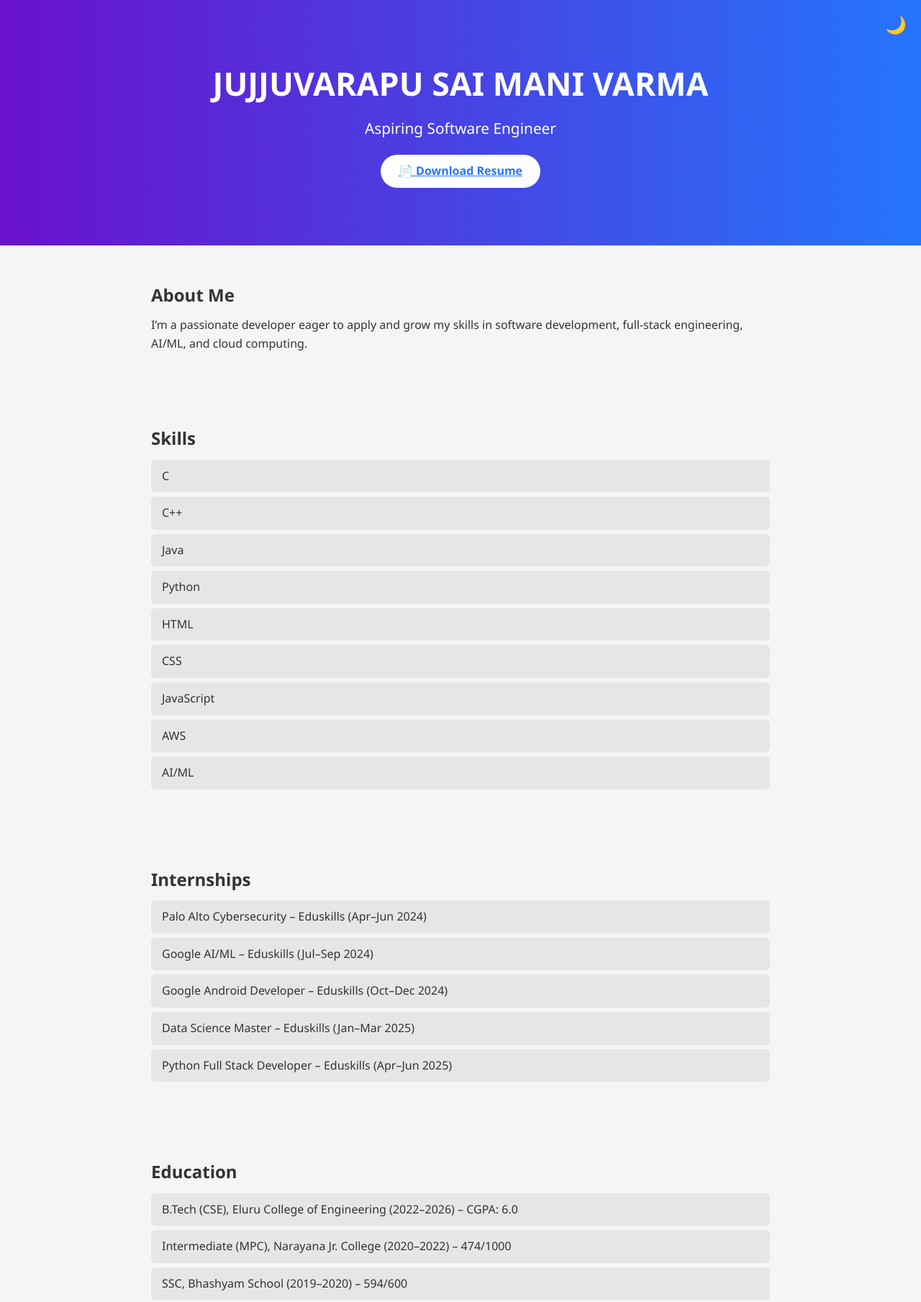
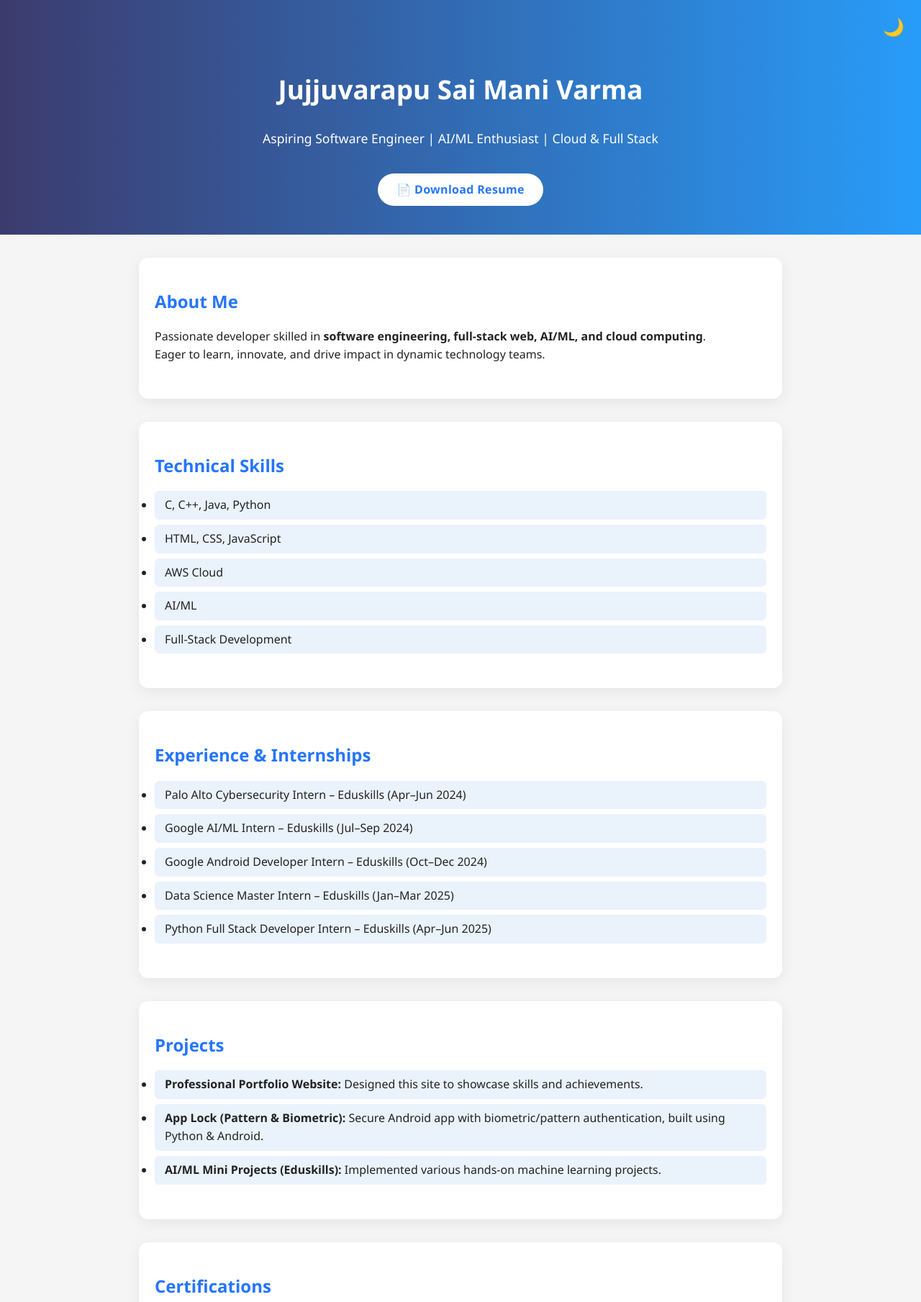
Before and after one commit to manivarma701-jpg/portfolio, a plain HTML site: page index.html in a window 1280 px wide. Shown: the top 1809 px of the page at 72% size. Drawn offline with Linux system fonts and the light colour scheme.

Commit message:
Update index.html

```diff
--- a/index.html
+++ b/index.html
@@ -4,207 +4,164 @@
   <meta charset="UTF-8" />
   <meta name="viewport" content="width=device-width, initial-scale=1.0" />
   <title>Jujjuvarapu Sai Mani Varma | Portfolio</title>
-  <link rel="stylesheet" href="https://cdnjs.cloudflare.com/ajax/libs/font-awesome/6.4.0/css/all.min.css">
+  <link rel="stylesheet" href="https://cdnjs.cloudflare.com/ajax/libs/font-awesome/6.4.0/css/all.min.css" />
   <style>
-    * {
-      margin: 0;
-      padding: 0;
-      box-sizing: border-box;
-      scroll-behavior: smooth;
-    }
     body {
       font-family: 'Segoe UI', sans-serif;
       background: #f5f5f5;
-      color: #333;
-      transition: background 0.4s ease, color 0.4s ease;
+      color: #232323;
       line-height: 1.6;
+      margin: 0;
+      transition: background .3s, color .3s;
     }
     body.dark {
-      background: #121212;
+      background: #14181e;
       color: #f0f0f0;
     }
-    h1, h2 {
-      margin-bottom: 10px;
+    .theme-toggle {
+      position: fixed;
+      top: 18px; right: 23px;
+      font-size: 24px;
+      cursor: pointer;
+      z-index: 9;
     }
-    section {
-      padding: 50px 20px;
-      max-width: 900px;
-      margin: auto;
-      animation: fadeInUp 1s ease;
-    }
-    @keyframes fadeInUp {
-      from { opacity: 0; transform: translateY(30px); }
-      to { opacity: 1; transform: translateY(0); }
-    }
-
-    /* Header */
-    .hero {
-      background: linear-gradient(to right, #6a11cb, #2575fc);
+    header {
+      background: linear-gradient(90deg,#3c3b6e,#289cf9);
       color: white;
       text-align: center;
-      padding: 80px 20px;
-      animation: slideInDown 1s ease;
+      padding: 70px 14px 40px 14px;
     }
-    @keyframes slideInDown {
-      from { opacity: 0; transform: translateY(-50px); }
-      to { opacity: 1; transform: translateY(0); }
+    header h1 { font-size: 2.3rem; }
+    header p { font-size: 1.1rem; }
+    .btn {
+      background: white; color: #2575fc;
+      padding: 10px 26px; border-radius: 30px;
+      margin-top: 17px; font-weight: bold; letter-spacing: .02em;
+      text-decoration: none; display: inline-block;
+      border: none;
+      transition: background .3s, color .3s;
     }
-    .hero h1 {
-      font-size: 2.8rem;
+    .btn:hover { background: #2575fc; color: white; }
+    section {
+      background: white;
+      max-width: 850px; margin:32px auto;
+      border-radius: 13px; box-shadow: 0 5px 20px #0001;
+      padding: 42px 22px 32px 22px;
     }
-    .hero p {
-      font-size: 1.3rem;
-      margin-top: 10px;
+    h2 { color: #2575fc; margin:0 0 16px 0 }
+    ul { padding: 0; }
+    ul li {
+      background: #eaf2fb; color: #232323;
+      padding: 7px 14px; margin: 7px 0;
+      border-radius: 6px;
     }
-    .btn {
-      background: #fff;
-      color: #2575fc;
-      padding: 10px 25px;
-      border-radius: 30px;
-      margin-top: 20px;
-      display: inline-block;
-      font-weight: bold;
-      transition: all 0.3s ease;
+    body.dark section { background: #232323; box-shadow: none;}
+    body.dark ul li { background: #181818; color: #f2f2f2;}
+    .social a {
+      margin-right: 19px;
+      font-size: 1.55rem;
+      color: #275fcc;
+      transition:color .3s;
+      text-decoration: none;
     }
-    .btn:hover {
-      background: #2575fc;
-      color: white;
-    }
-
-    /* Theme Toggle */
-    .theme-toggle {
-      position: fixed;
-      top: 15px;
-      right: 20px;
-      font-size: 24px;
-      cursor: pointer;
-      z-index: 1000;
-      color: #333;
-    }
-    body.dark .theme-toggle {
-      color: #fff;
-    }
-
-    ul {
-      list-style: none;
-      padding-left: 0;
-    }
-    ul li {
-      background: #e6e6e6;
-      padding: 10px 15px;
-      margin: 6px 0;
-      border-radius: 6px;
-      transition: background 0.3s;
-    }
-    body.dark ul li {
-      background: #333;
-    }
-
-    /* Contact */
-    .contact a {
-      color: #0077b5;
-      display: inline-block;
-    }
-    .social a {
-      font-size: 1.8rem;
-      margin-right: 15px;
-      color: inherit;
-      transition: color 0.3s;
-    }
-    .social a:hover {
-      color: #6a11cb;
-    }
-
-    /* Footer */
+    .social a:hover { color: #6a11cb;}
+    .contact-list strong { display:inline-block; width:68px;}
     footer {
       text-align: center;
       padding: 20px;
-      color: #777;
+      background:none;
+      color: #8a8a8a;
     }
-
-    @media (max-width: 768px) {
-      .hero h1 {
-        font-size: 2rem;
-      }
+    @media (max-width:600px) {
+      header { padding:40px 7px 22px 7px }
+      section { padding: 24px 8px 12px 8px }
     }
   </style>
 </head>
 <body>
   <div class="theme-toggle" onclick="toggleTheme()">🌙</div>
-
-  <header class="hero">
-    <h1>JUJJUVARAPU SAI MANI VARMA</h1>
-    <p>Aspiring Software Engineer</p>
+  <header>
+    <h1>Jujjuvarapu Sai Mani Varma</h1>
+    <p>Aspiring Software Engineer | AI/ML Enthusiast | Cloud & Full Stack</p>
     <a href="Sai_Mani_Varma_Resume.pdf" class="btn" download>📄 Download Resume</a>
   </header>
 
-  <section class="about">
+  <section>
     <h2>About Me</h2>
-    <p>I’m a passionate developer eager to apply and grow my skills in software development, full-stack engineering, AI/ML, and cloud computing.</p>
+    <p>
+      Passionate developer skilled in <b>software engineering, full-stack web, AI/ML, and cloud computing</b>.<br>
+      Eager to learn, innovate, and drive impact in dynamic technology teams.
+    </p>
   </section>
 
-  <section class="skills">
-    <h2>Skills</h2>
+  <section>
+    <h2>Technical Skills</h2>
     <ul>
-      <li>C</li><li>C++</li><li>Java</li><li>Python</li><li>HTML</li><li>CSS</li><li>JavaScript</li><li>AWS</li><li>AI/ML</li>
+      <li>C, C++, Java, Python</li>
+      <li>HTML, CSS, JavaScript</li>
+      <li>AWS Cloud</li>
+      <li>AI/ML</li>
+      <li>Full-Stack Development</li>
     </ul>
   </section>
 
-  <section class="internships">
-    <h2>Internships</h2>
+  <section>
+    <h2>Experience & Internships</h2>
     <ul>
-      <li>Palo Alto Cybersecurity – Eduskills (Apr–Jun 2024)</li>
-      <li>Google AI/ML – Eduskills (Jul–Sep 2024)</li>
-      <li>Google Android Developer – Eduskills (Oct–Dec 2024)</li>
-      <li>Data Science Master – Eduskills (Jan–Mar 2025)</li>
-      <li>Python Full Stack Developer – Eduskills (Apr–Jun 2025)</li>
+      <li>Palo Alto Cybersecurity Intern – Eduskills (Apr–Jun 2024)</li>
+      <li>Google AI/ML Intern – Eduskills (Jul–Sep 2024)</li>
+      <li>Google Android Developer Intern – Eduskills (Oct–Dec 2024)</li>
+      <li>Data Science Master Intern – Eduskills (Jan–Mar 2025)</li>
+      <li>Python Full Stack Developer Intern – Eduskills (Apr–Jun 2025)</li>
     </ul>
   </section>
 
-  <section class="education">
-    <h2>Education</h2>
+  <section>
+    <h2>Projects</h2>
     <ul>
-      <li>B.Tech (CSE), Eluru College of Engineering (2022–2026) – CGPA: 6.0</li>
-      <li>Intermediate (MPC), Narayana Jr. College (2020–2022) – 474/1000</li>
-      <li>SSC, Bhashyam School (2019–2020) – 594/600</li>
+      <li><b>Professional Portfolio Website:</b> Designed this site to showcase skills and achievements.</li>
+      <li><b>App Lock (Pattern & Biometric):</b> Secure Android app with biometric/pattern authentication, built using Python & Android.</li>
+      <li><b>AI/ML Mini Projects (Eduskills):</b> Implemented various hands-on machine learning projects.</li>
     </ul>
   </section>
 
-  <section class="certifications">
+  <section>
     <h2>Certifications</h2>
     <ul>
       <li>Complete Python Course – Aajhub & Sapienz Recruit (May 2025)</li>
-      <li>AWS Course – Completed (May 2025)</li>
-      <li>Java Course – Completed (May 2025)</li>
+      <li>AWS Basics – Completed (May 2025)</li>
+      <li>Core Java – Completed (May 2025)</li>
     </ul>
   </section>
 
-  <section class="projects">
-    <h2>Projects</h2>
+  <section>
+    <h2>Education</h2>
     <ul>
-      <li>Professional Portfolio Website (This site!)</li>
-      <li>App Lock with Pattern & Biometric Security (Python + Android)</li>
-      <li>AI/ML Mini Projects with Eduskills</li>
+      <li>B.Tech (CSE), Eluru College of Engineering, 2022–2026 – CGPA: 6.0</li>
+      <li>Intermediate (MPC), Narayana Jr. College, 2020–2022 – 474/1000</li>
+      <li>SSC, Bhashyam School, 2019–2020 – 594/600</li>
     </ul>
   </section>
 
-  <section class="contact">
-    <h2>Contact Me</h2>
-    <p><strong>Email:</strong> <a href="mailto:manivarma701@gmail.com">manivarma701@gmail.com</a></p>
-    <p><strong>Phone:</strong> <a href="tel:+917989591779">+91 79895 91779</a></p>
-    <div class="social">
-      <a href="https://linkedin.com/in/jujjuvarapu-sai-mani-varma-2842a026a" target="_blank"><i class="fab fa-linkedin"></i></a>
-      <a href="https://github.com/manivarma701-jpg" target="_blank"><i class="fab fa-github"></i></a>
+  <section>
+    <h2>Contact</h2>
+    <div class="contact-list">
+      <div><strong>Email:</strong> <a href="mailto:manivarma701@gmail.com">manivarma701@gmail.com</a></div>
+      <div><strong>Phone:</strong> <a href="tel:+917989591779">+91 79895 91779</a></div>
+      <div class="social" style="margin-top:12px">
+        <a href="https://linkedin.com/in/jujjuvarapu-sai-mani-varma-2842a026a" target="_blank" title="LinkedIn"><i class="fab fa-linkedin"></i></a>
+        <a href="https://github.com/manivarma701-jpg" target="_blank" title="GitHub"><i class="fab fa-github"></i></a>
+      </div>
     </div>
   </section>
 
   <footer>
-    <p>© 2025 Jujjuvarapu Sai Mani Varma. All Rights Reserved.</p>
+    &copy; 2025 Jujjuvarapu Sai Mani Varma
   </footer>
-
   <script>
     function toggleTheme() {
       document.body.classList.toggle('dark');
+      document.querySelector('.theme-toggle').textContent = document.body.classList.contains('dark') ? '☀️':'🌙';
     }
   </script>
 </body>
```
